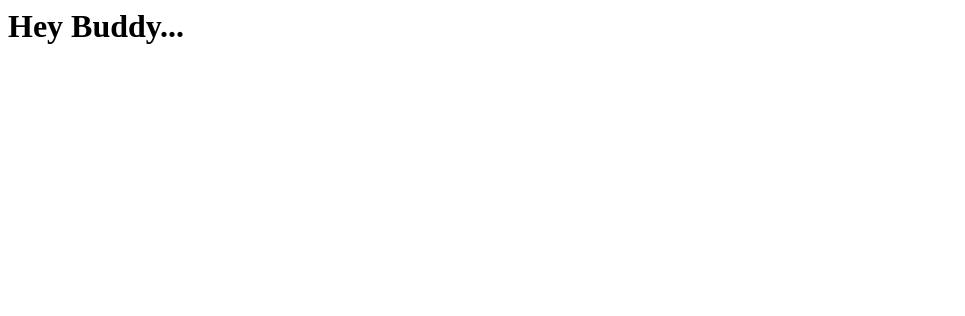
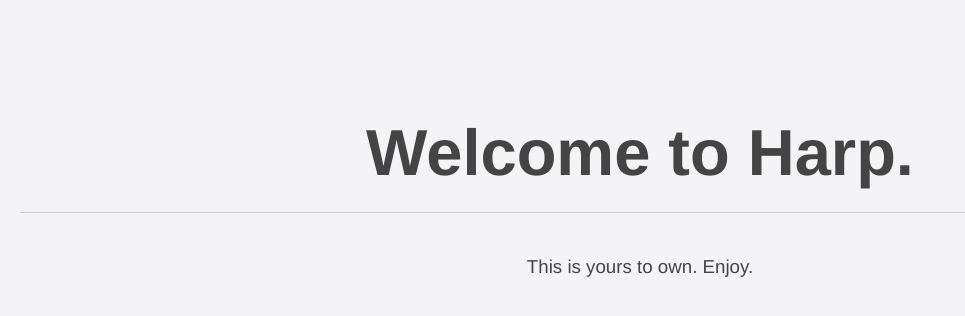
Before and after one commit to jsorah/jsorah.github.io, a plain HTML site: page index.html in a window 1280 px wide. Shown: the whole page, without its empty margins (0-965 px from the left). Drawn offline with Linux system fonts and the light colour scheme.

Commit message:
Harp test commit

```diff
--- /dev/null
+++ b/_harp/main.less
@@ -0,0 +1,19 @@
+body{
+  font-family: "Helvetica";
+  text-align: center;
+  padding: 50px 20px 0;
+  background: #f4f4f7;
+  color: #444;
+  margin: 0;
+}
+
+h1{
+  font-size: 65px;
+  line-height: 1.2em;
+  border-bottom: #CCC solid 1px;
+  padding: 20px 0;
+}
+
+h3{
+  font-weight: 300;
+}
--- a/index.html
+++ b/index.html
@@ -1,5 +1 @@
-<html>
-<body>
-  <h1>Hey Buddy...</h1>
-</body>
-</html>
+<!DOCTYPE html><html><head><link rel="stylesheet" href="/main.css"></head><body><h1>Welcome to Harp.</h1><h3>This is yours to own. Enjoy.</h3></body></html>
```
Also changed, not shown: 404.html (added, +1 -0 lines), main.css (added), 5 other files.
